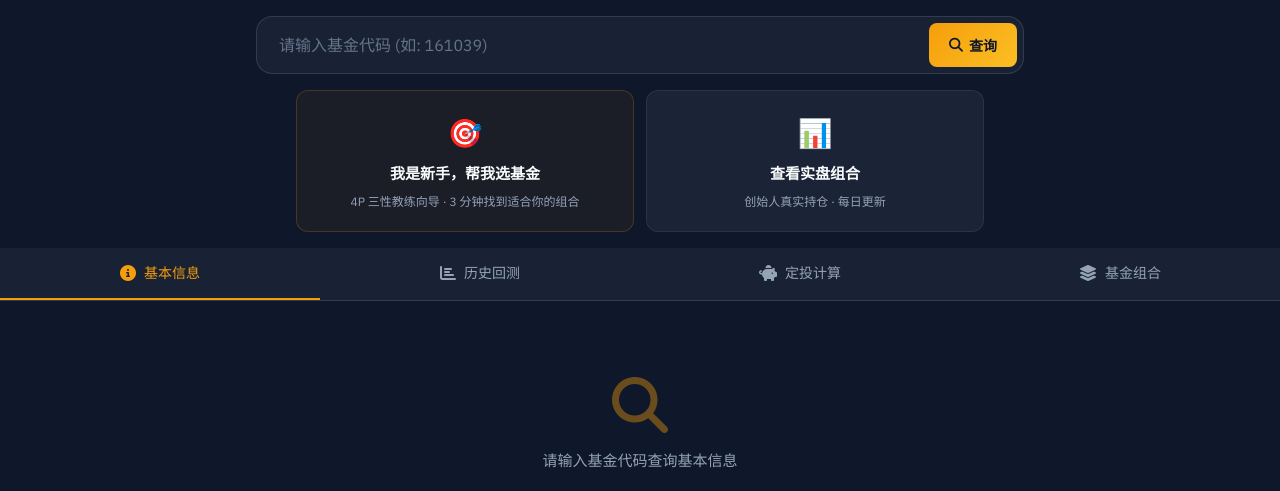
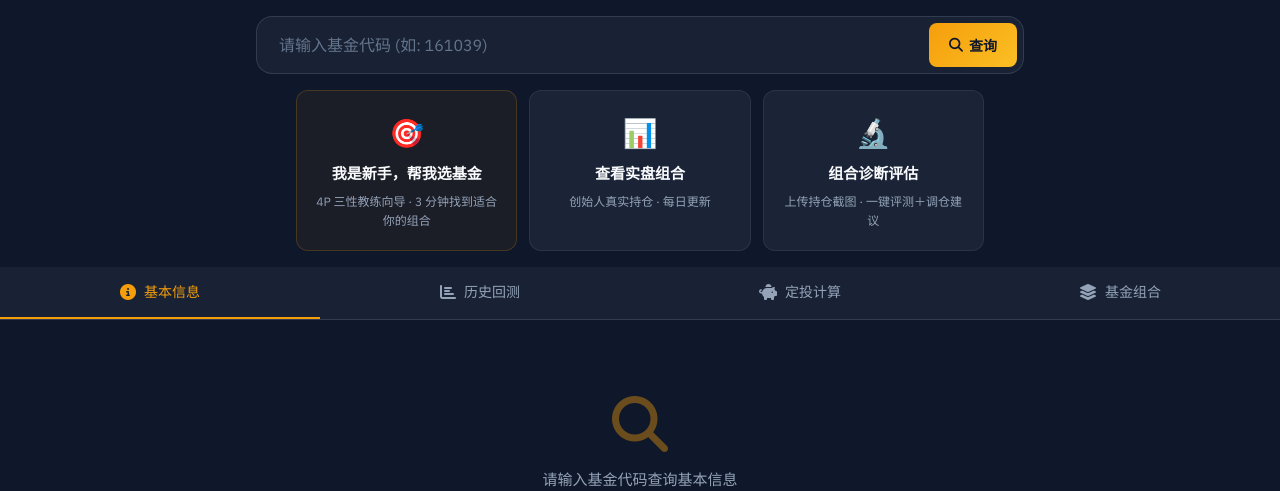
Before and after one commit to yskeygaier/MyFunds, a Flask app: page / in a window 1280 px wide. Shown: the part 94-585 px from the top of the page. Run offline with Flask 2, Linux system fonts and the light colour scheme; data that the repository does not hold is empty.

Commit message:
feat: 首页添加「组合诊断评估」入口链接

```diff
--- a/templates/index.html
+++ b/templates/index.html
@@ -1289,6 +1289,11 @@
             <span class="hero-card-icon">📊</span>
             <span class="hero-card-title">查看实盘组合</span>
             <span class="hero-card-desc">创始人真实持仓 · 每日更新</span>
+        </a>
+        <a href="/portfolio-eval" class="hero-card">
+            <span class="hero-card-icon">🔬</span>
+            <span class="hero-card-title">组合诊断评估</span>
+            <span class="hero-card-desc">上传持仓截图 · 一键评测＋调仓建议</span>
         </a>
     </div>
 
```
